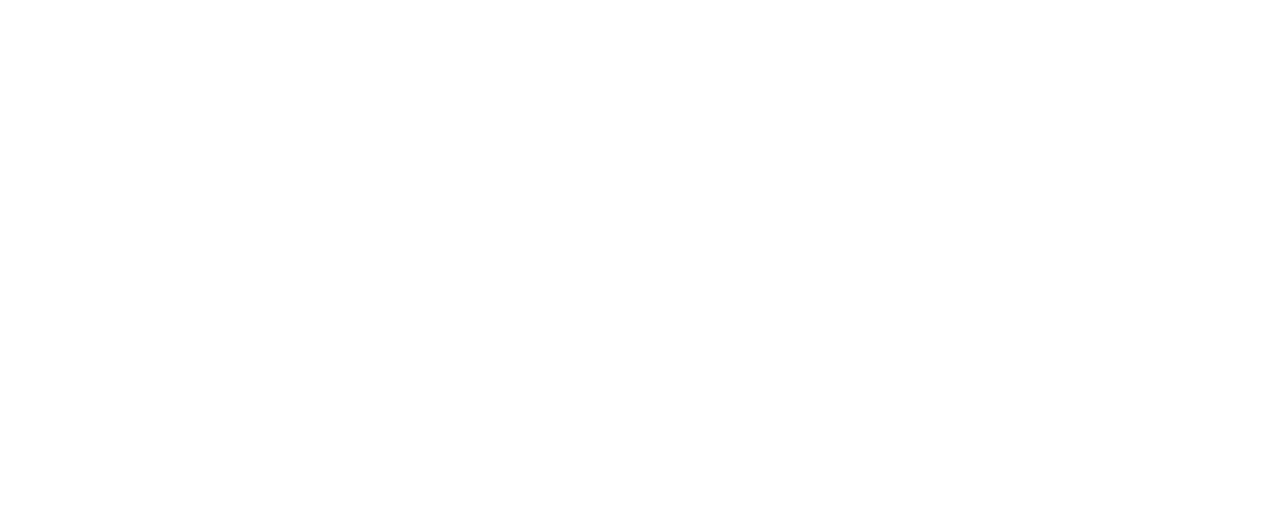
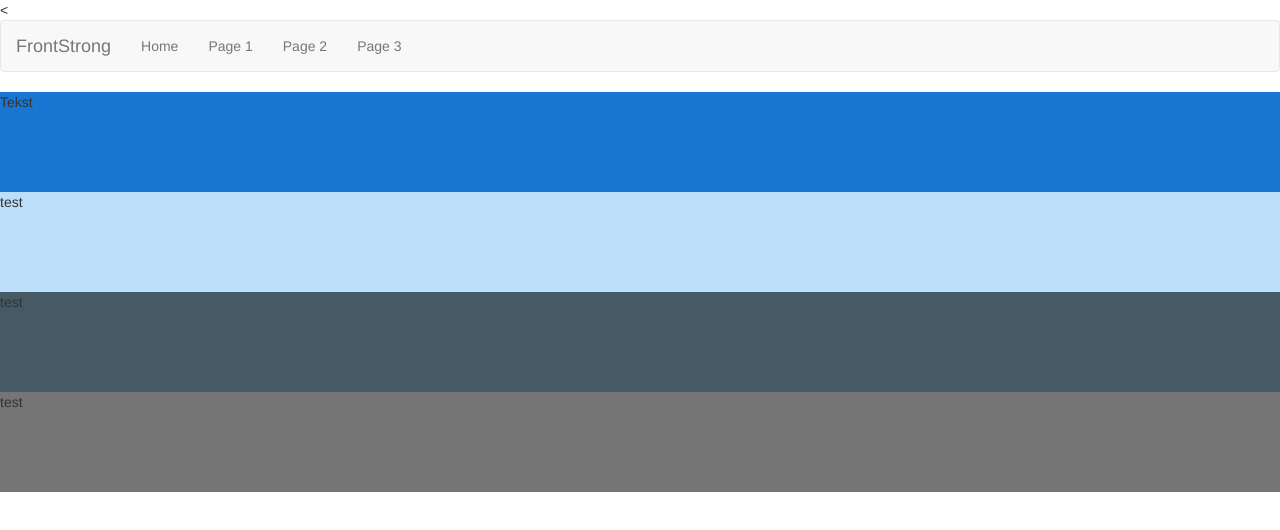
Before and after one commit to dzunik91/FrontStrong, a plain HTML site: page index.html in a window 1280 px wide. Drawn offline with nearby package versions, Linux system fonts and the light colour scheme.

Commit message:
14.08Session

```diff
--- a/index.html
+++ b/index.html
@@ -12,19 +12,37 @@
 		<script src="scripts\quoteGenerator.js"></script>
 	</head>
 	<body>
-		<div class="container ">
-			<div id="center" class="row ">
-				<div id="quote-field" class="row">
-					<div id="quote" class="col-lg-12 text-center">
-					</div>
-				</div>
-				<div id="button" class="row">
-					<div class="col-lg-12 text-center">
-						<button id="generate" class="btn btn-default" type="button">Generate</button>
-						<button id="twitter" class="fa fa-twitter"></buton>
-					</div>
-				</div>
-			</div>
-		</div>
+		<<div class="container-fluid">
+  <div class="row">
+    <nav class="navbar navbar-default">
+      <div class="container-fluid">
+        <div class="navbar-header">
+          <a class="navbar-brand" href="#">FrontStrong</a>
+        </div>
+        <ul class="nav navbar-nav">
+          <li><a href="#">Home</a></li>
+          <li><a href="#">Page 1</a></li>
+          <li><a href="#">Page 2</a></li>
+          <li><a href="#">Page 3</a></li>
+        </ul>
+      </div>
+    </nav>
+  </div>
+</div>
+<div class="container-fluid">
+   <div class="row">
+    <section class="section1 section"> Tekst </section>
+  </div>
+  <div class="row">
+    <section class="section2 section">test</section>
+  </div>
+  <div class="row">
+    <section class="section3 section">test</section>
+  </div>
+  <div class="row">
+    <section class="section4 section">test</section>
+  </div>
+</div>
+
 	</body>
 </html>
--- a/styles/myStyles.css
+++ b/styles/myStyles.css
@@ -1,34 +1,20 @@
-@keyframes scale{
-	0%, 100%{transform: scale(1);}
-	50%{transform: scale(1.5);}
+.section {
+  width: 100%;
+  height: 100px;
 }
 
-body{
-	 background-image:  url('../resources/background.jpg');
-    -webkit-background-size:cover;
-    -moz-background-size:cover;
-    -o-background-size:cover;
-    background-size: cover;
-    background-repeat: no-repeat;
-    height: 100%;
-    width: 100%;
-}
-#quote{
-	color:white;
-}
-#generate, #twitter{
-	display: block;
-	background-color: transparent;
-	color: white;
-	border: 5px white solid;
-	border-radius: 25px;
-	margin: 5% auto 0 auto;
-	width: 300px;
-	animation: scale 2s infinite linear;
-	height: 50px;
-	font-size: 1.2em;
+.section1 {
+  background: #1976D2;
 }
 
-#center{
-	margin: 20% auto 15% auto;
+.section2 {
+  background:#BBDEFB;
 }
+
+.section3 {
+  background: #455A64;
+}
+
+.section4 {
+  background: #757575;
+}
```
